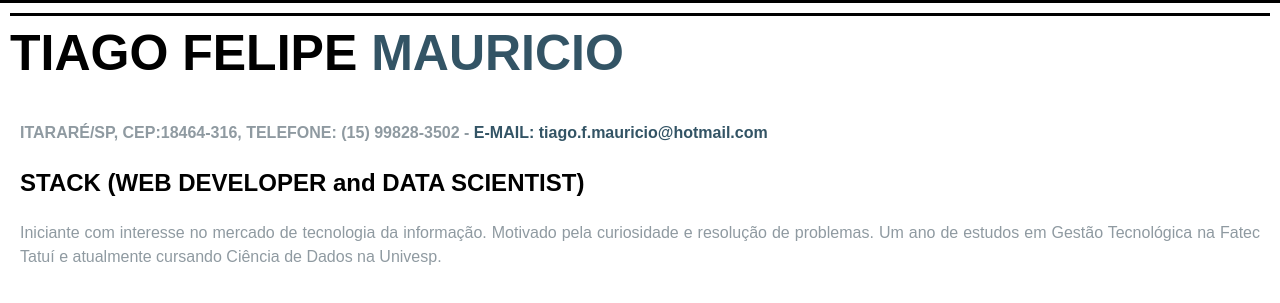
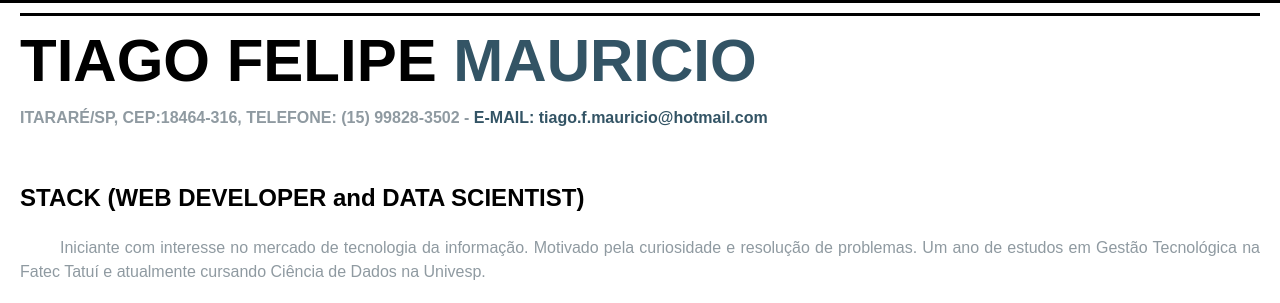
Before and after one commit to tiagoo-mauricio/my-portfolio, a plain HTML site: page public/index.html in a window 1280 px wide. Shown: the top 303 px of the page. Drawn offline with nearby package versions, Linux system fonts and the light colour scheme.

Commit message:
finalização versão1.1

```diff
--- a/public/css/styles.css
+++ b/public/css/styles.css
@@ -8,7 +8,7 @@ body {
 header {
   border-top: 3px solid black;
   background-color: white;
-  padding: 10px 10px;
+  padding: 10px 20px;
   text-align: left;
 }
 
@@ -21,13 +21,13 @@ header {
 .full-name {
   color: black;
   font-weight: bold;
-  font-size: 50px;
+  font-size: 60px;
 }
 
 .last-name {
   color: #335465; /* Cor do sobrenome */
   font-weight: bold;
-  font-size: 50px;
+  font-size: 60px;
 }
 
 .contact-info{
@@ -58,7 +58,7 @@ header {
 .biography p {
   color: #8f9aa1;
   margin-top: 20px;
-  text-indent: 0px;
+  text-indent: 40px;
   text-align: justify;
 }
 /* Estilos do rodapé */
--- a/public/index.html
+++ b/public/index.html
@@ -15,13 +15,14 @@
       <div class="name">
           <span class="full-name">TIAGO FELIPE </span>
           <span class="last-name">MAURICIO</span>
+          <div class="contact">
+            <p class="contact-info">ITARARÉ/SP, CEP:18464-316, TELEFONE: (15) 99828-3502 -</p>
+            <p class="email">E-MAIL: tiago.f.mauricio@hotmail.com</p>
+        </div>
       </div>
   </header>
   <main class="main">
-      <div class="contact">
-          <p class="contact-info">ITARARÉ/SP, CEP:18464-316, TELEFONE: (15) 99828-3502 -</p>
-          <p class="email">E-MAIL: tiago.f.mauricio@hotmail.com</p>
-      </div>
+
       <div class="profession">
           <p>STACK (WEB DEVELOPER and DATA SCIENTIST)</p>
       </div>
```
